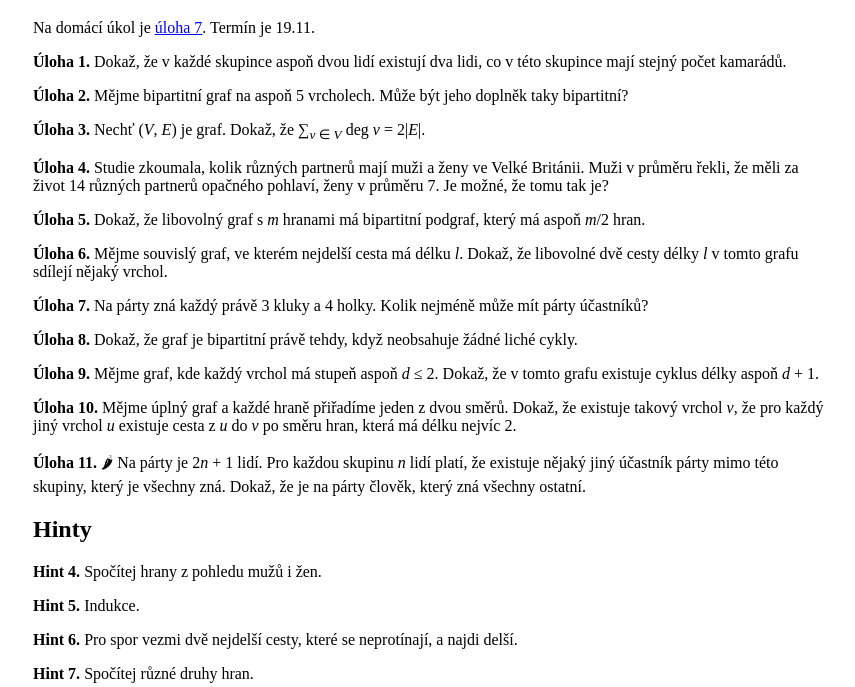
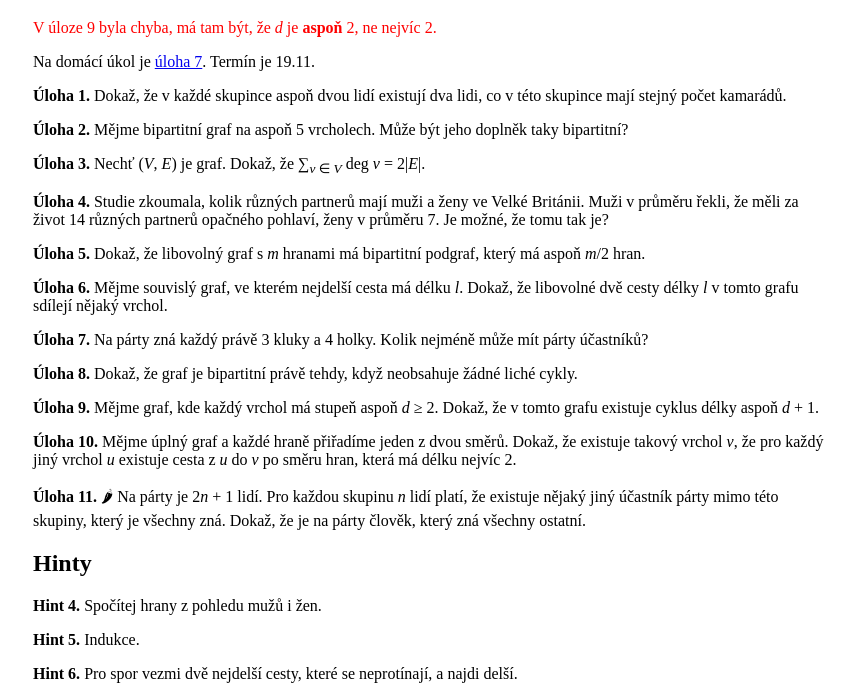
Before and after one commit to mstepanek0301/diskretka, a plain HTML site: page 07.html in a window 1280 px wide. Shown: the part 113-800 px from the top of the page, without its empty margins (207-1062 px from the left). Drawn offline with Linux system fonts and the light colour scheme.

Commit message:
Update 07.html

```diff
--- a/07.html
+++ b/07.html
@@ -9,6 +9,7 @@
 <body>
 <p><a href="index.html">Diskrétní matematika</a><br/>7. cvičení &ndash; 12.11.2026</p>
 <h1>Grafy</h1>
+<p style="color: red">V úloze 9 byla chyba, má tam být, že <var>d</var> je <strong>aspoň</strong> 2, ne nejvíc 2.</p>
 <p>Na domácí úkol je <a href="#hw">úloha 7</a>. Termín je 19.11.</p>
 <p><b>Úloha 1.</b> Dokaž, že v každé skupince aspoň dvou lidí existují dva lidi, co v této skupince mají stejný počet kamarádů.</p>
 <p><b>Úloha 2.</b> Mějme bipartitní graf na aspoň 5 vrcholech. Může být jeho doplněk taky bipartitní?</p>
@@ -18,7 +19,7 @@
 <p><b>Úloha 6.</b> Mějme souvislý graf, ve kterém nejdelší cesta má délku <var>l</var>. Dokaž, že libovolné dvě cesty délky <var>l</var> v tomto grafu sdílejí nějaký vrchol.</p>
 <p id="hw"><b>Úloha 7.</b> Na párty zná každý právě 3 kluky a 4 holky. Kolik nejméně může mít párty účastníků?</p>
 <p><b>Úloha 8.</b> Dokaž, že graf je bipartitní právě tehdy, když neobsahuje žádné liché cykly.</p>
-<p><b>Úloha 9.</b> Mějme graf, kde každý vrchol má stupeň aspoň <var>d</var> &leq; 2. Dokaž, že v tomto grafu existuje cyklus délky aspoň <var>d</var>&nbsp;+ 1.</p>
+<p><b>Úloha 9.</b> Mějme graf, kde každý vrchol má stupeň aspoň <var>d</var> &geq; 2. Dokaž, že v tomto grafu existuje cyklus délky aspoň <var>d</var>&nbsp;+ 1.</p>
 <p><b>Úloha 10.</b> Mějme úplný graf a každé hraně přiřadíme jeden z dvou směrů. Dokaž, že existuje takový vrchol <var>v</var>, že pro každý jiný vrchol <var>u</var> existuje cesta z <var>u</var> do <var>v</var> po směru hran, která má délku nejvíc 2.</p>
 <p><b>Úloha 11.</b> &#127798; Na párty je 2<var>n</var>&nbsp;+ 1 lidí. Pro každou skupinu <var>n</var> lidí platí, že existuje nějaký jiný účastník párty mimo této skupiny, který je všechny zná. Dokaž, že je na párty člověk, který zná všechny ostatní.</p>
 <h2 class="newpage">Hinty</h2>
```
